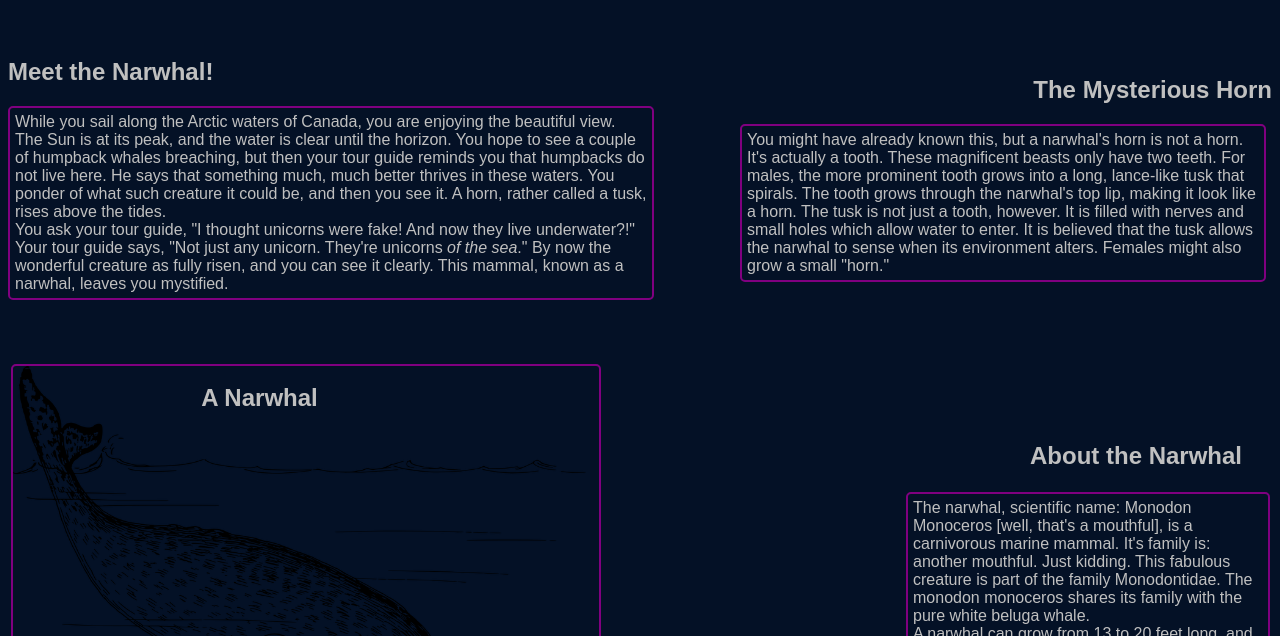
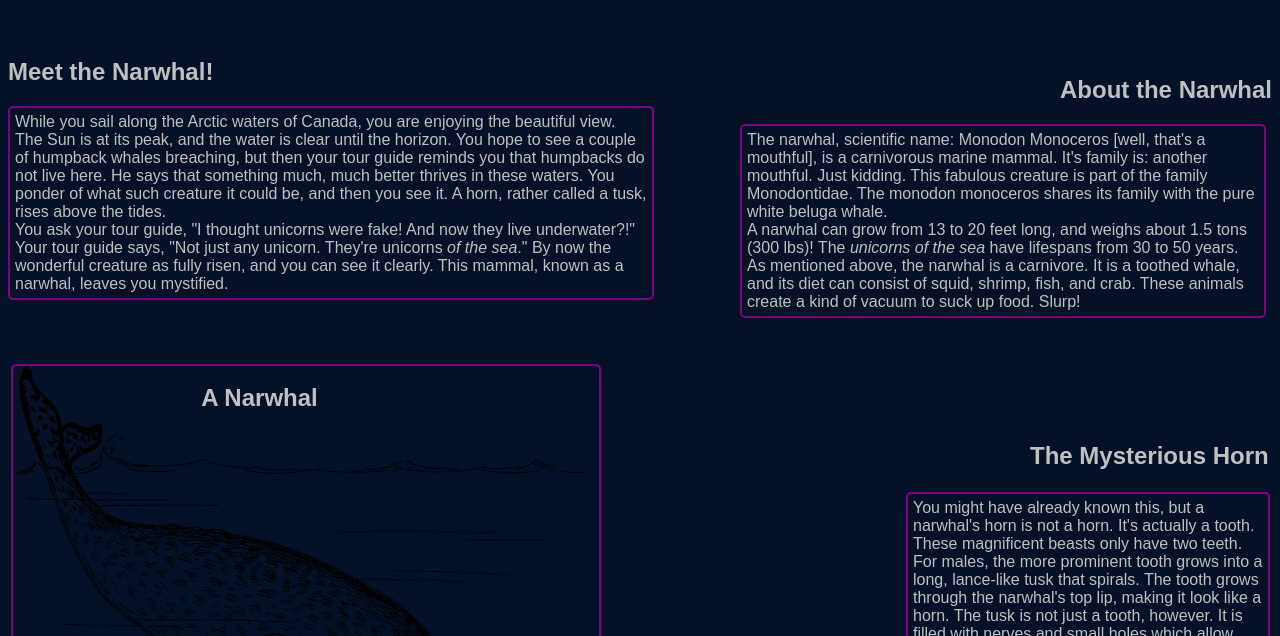
Before and after one commit to NarwhalCorp/narwhalnews.github.io, a plain HTML site: page index.html in a window 1280 px wide. Shown: the part 164-800 px from the top of the page. Drawn offline with Linux system fonts and the light colour scheme.

Commit message:
Update index.html

```diff
--- a/index.html
+++ b/index.html
@@ -122,20 +122,8 @@
     By now the wonderful creature as fully risen, and you can see it clearly.
     This mammal, known as a narwhal, leaves you mystified. <br>
   </p>
-  <h2 id="kright"> The Mysterious Horn </h2>
+  <h2 id="kright"> About the Narwhal </h2>
   <p id = "nright">
-    You might have already known this, but a narwhal's horn is not a horn. It's actually a tooth.
-    These magnificent beasts only have two teeth. For males, the more prominent tooth grows into a long, lance-like tusk that spirals.
-    The tooth grows through the narwhal's top lip, making it look like a horn. The tusk is not just a tooth, however.
-    It is filled with nerves and small holes which allow water to enter. It is believed that the tusk allows the narwhal to sense
-    when its environment alters. Females might also grow a small "horn."
-  </p>
-    <br> <br> <br>
-   <h2 class="hright"> About the Narwhal </h2>
-  <br>
-  <br>
-  <br>
-  <p class="right">
     The narwhal, scientific name: Monodon Monoceros [well, that's a mouthful], is a carnivorous marine mammal.
     It's family is: another mouthful. Just kidding. This fabulous creature is part of the family Monodontidae.
     The monodon monoceros shares its family with the pure white beluga whale.
@@ -146,6 +134,18 @@
     It is a toothed whale, and its diet can consist of squid, shrimp, fish, and crab.
     These animals create a kind of vacuum to suck up food. Slurp!
   </p>
+    <br> <br> <br>
+   <h2 class="hright"> The Mysterious Horn </h2>
+  <br>
+  <br>
+  <br>
+  <p class="right">
+        You might have already known this, but a narwhal's horn is not a horn. It's actually a tooth.
+    These magnificent beasts only have two teeth. For males, the more prominent tooth grows into a long, lance-like tusk that spirals.
+    The tooth grows through the narwhal's top lip, making it look like a horn. The tusk is not just a tooth, however.
+    It is filled with nerves and small holes which allow water to enter. It is believed that the tusk allows the narwhal to sense
+    when its environment alters. Females might also grow a small "horn."
+  </p>
   <br> <br><br> <br> <br> <br> <br> <br> <br> <br> <br> <br> <br> <br> <br> <br>
   <img id="abc" src="img1.gif" height = "400"/>
   <h2 id = "do"> A Narwhal </h2>
```
